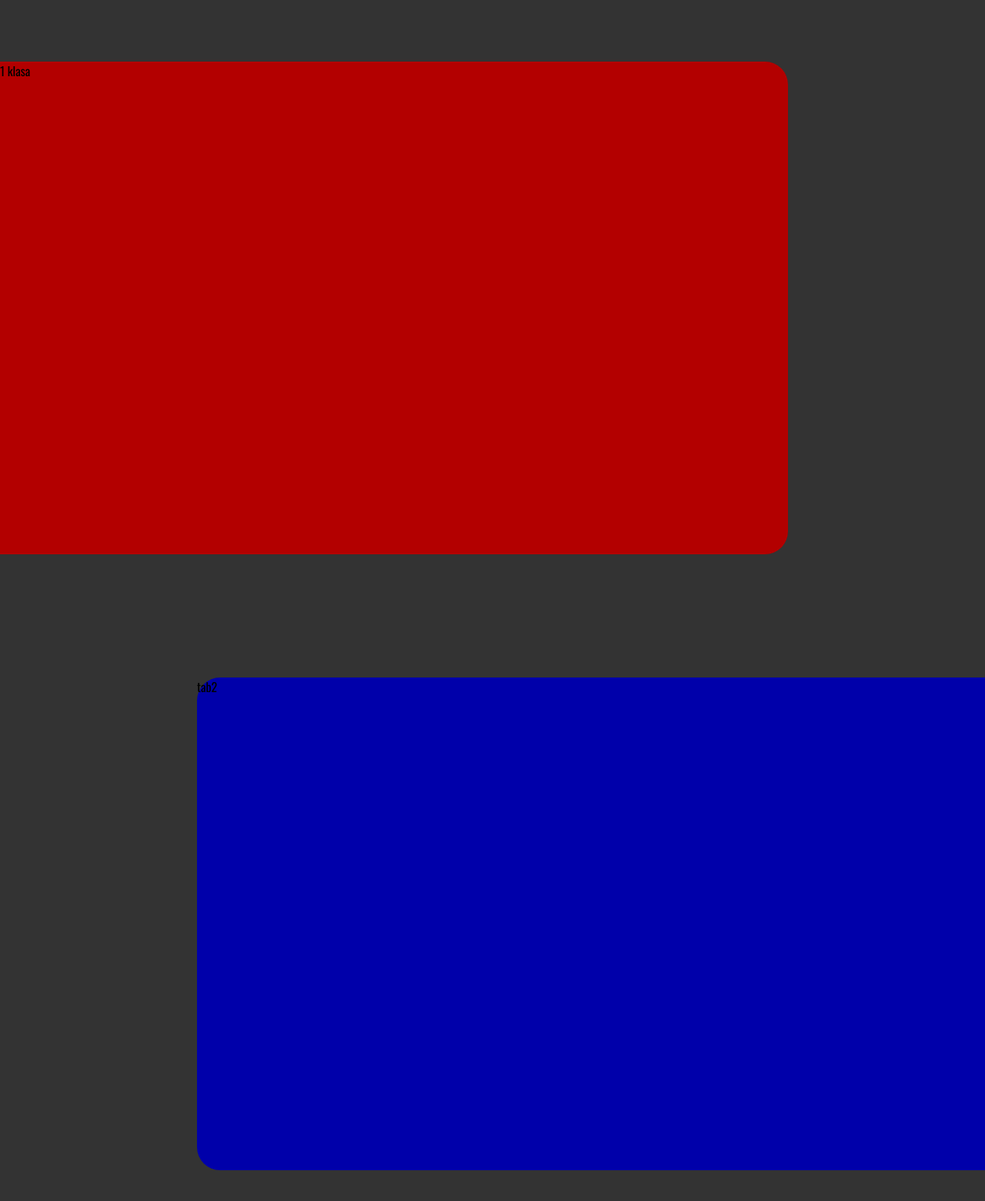
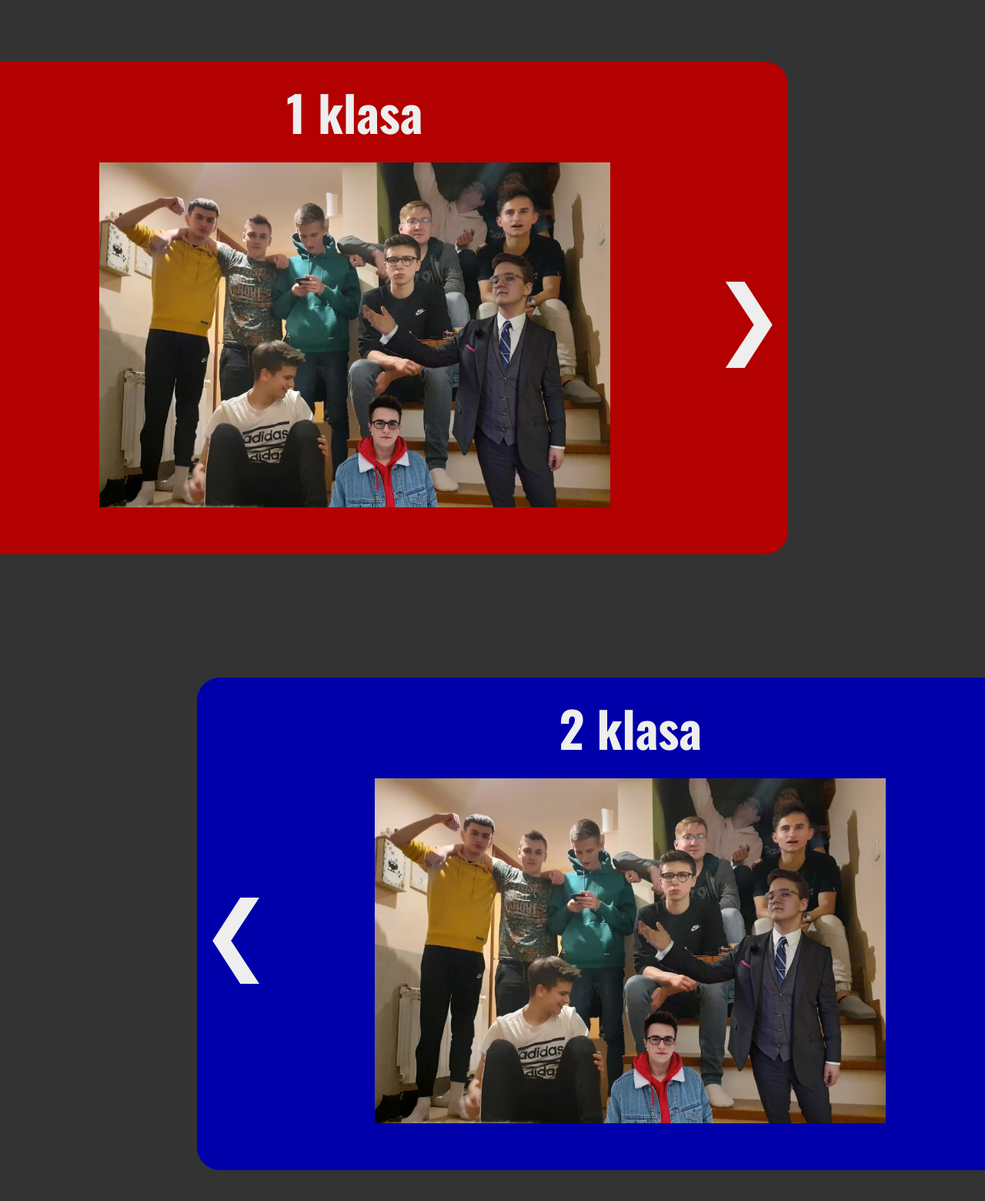
Before and after one commit to kapi104/strona-z-praktyk, a plain HTML site: page index.html in a window 1280 px wide. Shown: the part 800-2360 px from the top of the page at 77% size. Drawn offline with nearby package versions, Linux system fonts and the light colour scheme.

Commit message:
finished pages layouts, photos to change

```diff
--- a/index.html
+++ b/index.html
@@ -17,22 +17,54 @@
         </div>
         <div class="page pl">
             <div class="tab tabl tab1">
-                1 klasa
+                <div class="content">
+                    <h1>1 klasa</h1>
+                    <div class="img-wrap">
+                        <img src="img/header.jpg" alt="klasa 1 img">
+                    </div>
+                </div>
+                <div class="arrow"><a href="klasa1.html">
+                    <span>&#10095;</span>
+                </a></div>
             </div>
         </div>
         <div class="page pr">
             <div class="tab tabr tab2">
-                tab2
+                <div class="content">
+                    <h1>2 klasa</h1>
+                    <div class="img-wrap">
+                        <img src="img/header.jpg" alt="klasa 2 img">
+                    </div>
+                </div>
+                <div class="arrow"><a href="klasa2.html">
+                        <span>&#10094;</span>
+                    </a></div>
             </div>
         </div>
         <div class="page pl">
             <div class="tab tabl tab3">
-                tab3
+                <div class="content">
+                    <h1>3 klasa</h1>
+                    <div class="img-wrap">
+                        <img src="img/header.jpg" alt="klasa 3 img">
+                    </div>
+                </div>
+                <div class="arrow"><a href="klasa3.html">
+                        <span>&#10095;</span>
+                    </a></div>
             </div>
         </div>
         <div class="page pr">
             <div class="tab tabr tab4">
-                tab4
+                <div class="content">
+                    <h1>4 klasa</h1>
+                    <div class="img-wrap">
+                        <img src="img/header.jpg" alt="klasa 4 img">
+                    </div>
+                </div>
+                <div class="arrow"><a href="klasa4.html">
+                        <span>&#10094;</span>
+                    </a></div>
             </div>
         </div>
     </div>
--- a/style.css
+++ b/style.css
@@ -18,6 +18,14 @@ body {
     height: 100vh;
     background-color: #333;
     display: flex;
+}
+
+.page h1 {
+    text-shadow: none;
+    font-size: 8vh;
+    margin-top: 2%;
+    margin-bottom: 2%;
+    text-align: center;
 }
 
 .head {
@@ -46,12 +54,13 @@ h2 {
 
 .pr {
     justify-content: flex-end;
-        align-items: center;
+    align-items: center;
 }
 
 .tab {
     height: 80vh;
     width: 80vw;
+    display: flex;
 }
 
 .tabl {
@@ -60,20 +69,73 @@ h2 {
 
 .tabr {
     border-radius: 30px 0 0 30px;
+    flex-direction: row-reverse;
 }
 
 .tab1 {
     background-color: rgb(179, 0, 0);
 }
 
+.tab1 a:hover {
+    background-color: rgb(160, 0, 0);
+    border-radius: 0 30px 30px 0;
+}
+
 .tab2 {
     background-color: rgb(0, 0, 170);
+}
+
+.tab2 a:hover {
+    background-color: rgb(0, 0, 148);
+    border-radius: 30px 0 0 30px;
 }
 
 .tab3 {
     background-color: rgb(204, 133, 0);
 }
 
+.tab3 a:hover {
+    background-color: rgb(182, 118, 0);
+    border-radius: 0 30px 30px 0;
+}
+
 .tab4 {
     background-color: darkgreen;
 }
+
+.tab4 a:hover {
+    background-color: rgb(0, 90, 0);
+    border-radius: 30px 0 0 30px;
+}
+
+.content {
+    width: 90%;
+}
+
+.img-wrap {
+    height: 70%;
+    position: relative;
+    margin-left: auto;
+    margin-right: auto;
+    text-align: center;
+}
+
+img {
+    height: 100%;
+}
+
+a {
+    text-decoration: none;
+    color: #eee;
+    display: block;
+    width: 100%;
+    height: 100%;
+    display: flex;
+    justify-content: center;
+    align-items: center;
+}
+
+.arrow {
+    width: 10%;
+    font-size: 7em;
+}
```
